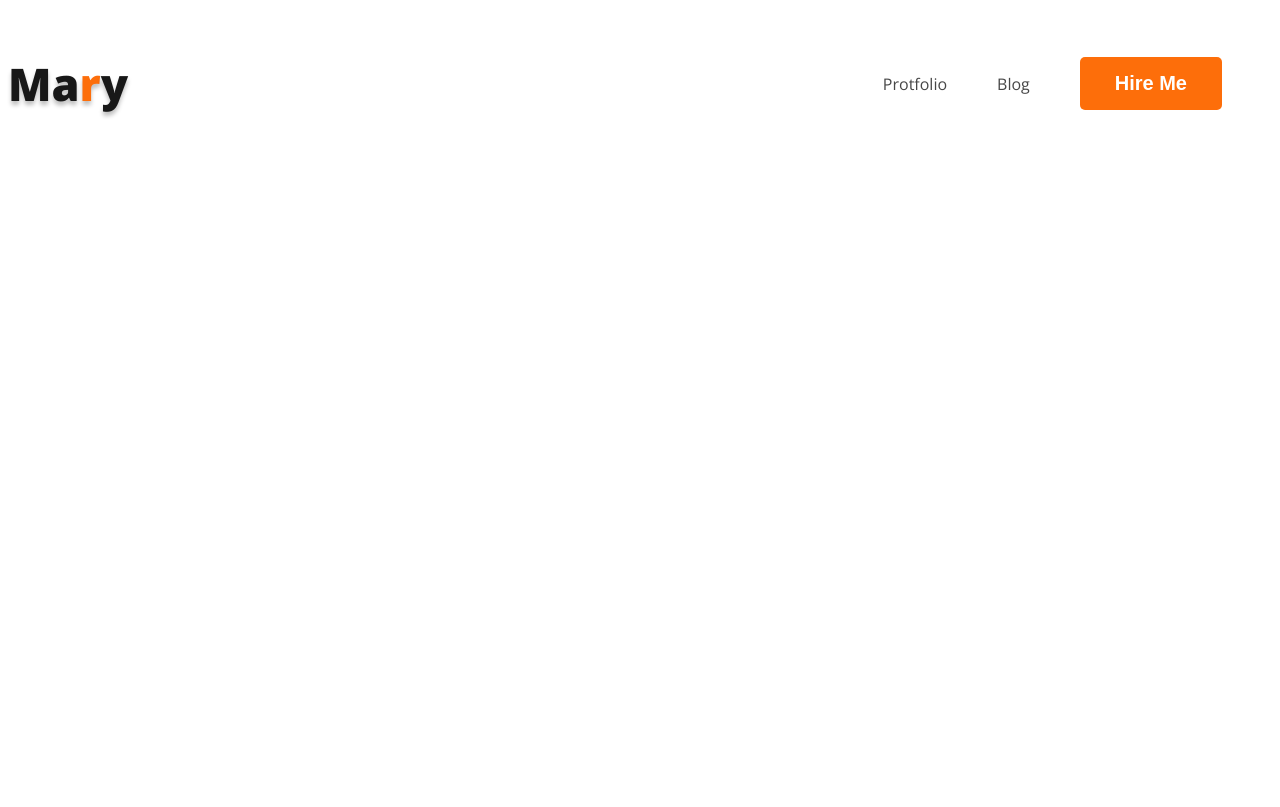
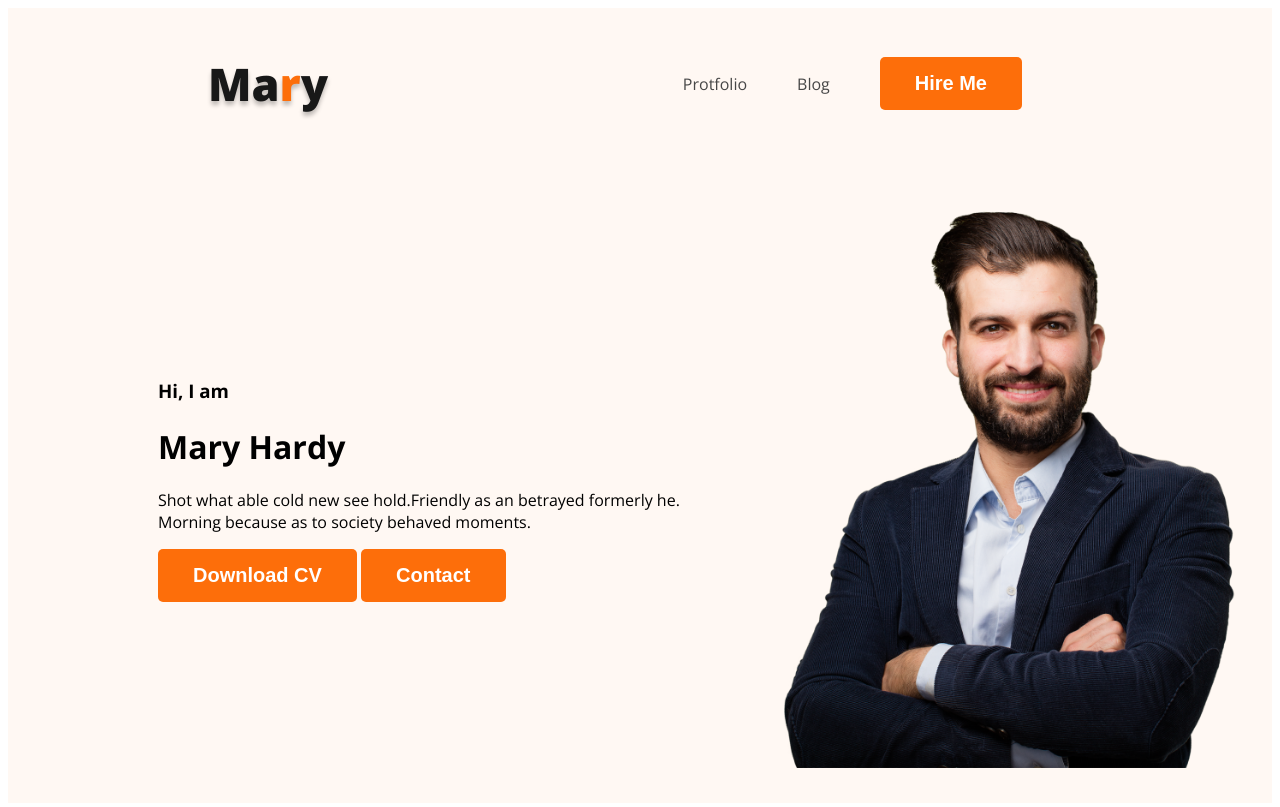
Before and after one commit to mufassir-mahmud/webdeveloper-protfolio, a plain HTML site: page webdeveloper-protfolio/index.html in a window 1280 px wide. Drawn offline with nearby package versions, Linux system fonts and the light colour scheme.

Commit message:
added banner

```diff
--- a/webdeveloper-protfolio/index.html
+++ b/webdeveloper-protfolio/index.html
@@ -10,7 +10,7 @@
     <link rel="stylesheet" href="style.css">
 </head>
 <body>
-    <header>
+    <header class="header">
         <nav>
             <h3 class="nav-title">Ma<span class="text-primary">r</span>y</h3>
             <ul>
@@ -19,6 +19,18 @@
                 <li><button class="btn-primary">Hire Me</button></li>
             </ul>
         </nav>
+        <div class="banner">
+            <div class="">
+                <h3 class="banner-title">Hi, I  am</h3>
+                <h1 class="banner-main-title">Mary Hardy</h1>
+                <p>Shot what able cold new see hold.Friendly as an betrayed formerly he. Morning because as to society behaved moments.</p>
+                <button class="btn-primary">Download CV</button>
+                <button class="btn-primary">Contact</button>
+            </div>
+            <div class="banner-img">
+                <img src="images/hardy.png" alt="">
+            </div>
+        </div>
     </header>
     <main>
 
--- a/webdeveloper-protfolio/style.css
+++ b/webdeveloper-protfolio/style.css
@@ -1,5 +1,8 @@
 body{
     font-family: 'Open Sans', sans-serif;
+}
+.header{
+    background-color:#FFF8F3 ;
 }
 .text-primary{
    color: #FD6E0A
@@ -17,6 +20,7 @@ nav{
     display: flex;
     justify-content: space-between;
     align-items: center;
+    margin: 0 200px;
 }
 .nav-title{
     color: var(--dark-01, #181818);
@@ -39,3 +43,12 @@ nav li a{
     text-decoration: none;
     color: #474747;
 }
+.banner{
+    padding: 30px 30px 30px 150px;
+    display: flex;
+    align-items: center;
+}
+.banner-img img{
+    width: 500px;
+
+}
```
Also changed, not shown: webdeveloper-protfolio/images/developer.png (added), webdeveloper-protfolio/images/hardy.png (added), webdeveloper-protfolio/images/header_bg.png (added), webdeveloper-protfolio/images/icons/facebook.png (added), webdeveloper-protfolio/images/icons/insta.png (added), webdeveloper-protfolio/images/icons/js.png (added), webdeveloper-protfolio/images/icons/mongo.png (added), webdeveloper-protfolio/images/icons/nodejs.png (added), webdeveloper-protfolio/images/icons/react.png (added), webdeveloper-protfolio/images/icons/twitter.png (added).
